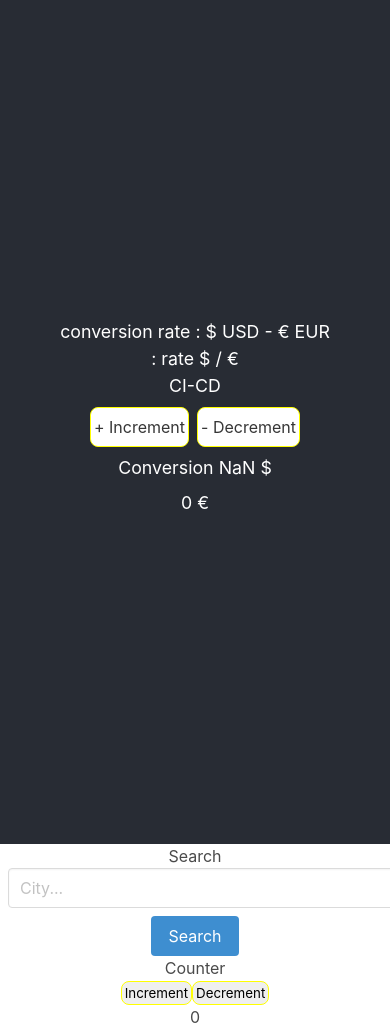
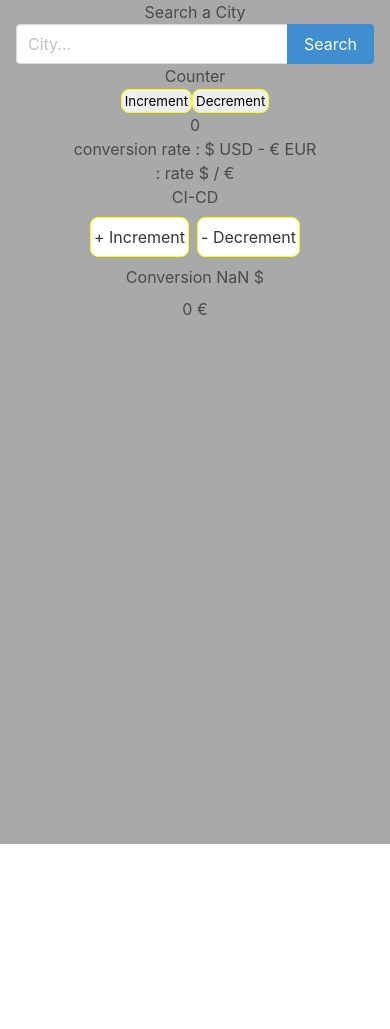
Before and after one commit to rim31/CICD-Jest, a React (Create React App) app: page / in a window 390 px wide. After the commit the page ends 844 px from the top, so only its background shows below. Built offline with nearby package versions, Linux system fonts and the light colour scheme; no server answers.

Commit message:
responsive auto finally

```diff
--- a/src/App.tsx
+++ b/src/App.tsx
@@ -19,7 +19,13 @@ function App() {
   }, [])
   return (
     <div className="App">
-      <header className="App-header">
+      {/* <header className="App-header">
+        <p className="title">Forecast demo </p>
+        <p className="subtitle">CICD, Jest, React, api </p>
+      </header> */}
+      <div style={{ backgroundColor: "darkgray", minHeight: "100vh" }}>
+        <Forecast />
+        <Counter />
         <h1>conversion rate : $ USD - € EUR</h1>
         <h3>{conversion ? conversion : ''} : rate $ / €</h3>
         <h2>CI-CD</h2>
@@ -38,9 +44,7 @@ function App() {
           <span id="counter-value">{counter}</span>
           <span> €</span>
         </div>
-      </header>
-      <Forecast />
-      <Counter />
+      </div>
     </div>
   );
 }
--- a/src/components/Weather/Forecast.tsx
+++ b/src/components/Weather/Forecast.tsx
@@ -52,26 +52,30 @@ export default function Forecast() {
 
   return (
     <div className="main-container">
-      <label className="text-center" >Search</label>
-      <div className="d-inline-flex">
-        <input id="search" name="search" type="text" className="search input  mx-2" placeholder="City..."
-          value={query} onChange={(e) => { setQuery(e.target.value); setLocation(e.target.value); }} onKeyPress={search} />
-        <button id="btn-search" type="button" className="button is-info mt-2 mx-2" data-dismiss="modal"
-          //onClick={(e: any) => { console.log(location); setQuery(e.target.value); }}>Search</button>
+      <label className="text-center" >Search a City</label>
+      <div className="field has-addons has-addons-centered">
+        <div className="control">
+          <input className="input" type="text" placeholder="City..." value={query}
+            onChange={(e) => { setQuery(e.target.value); setLocation(e.target.value); }} onKeyPress={search} />
+        </div>
+        <div className="control">
+          <button className="button is-info"
             onClick={(e: any) => { console.log(location); clickSearch(location); }}>Search</button>
         </div>
-      {isLoading ? (
-        <div>Loading ...</div>
+      </div>
+      {
+        isLoading ? (
+          <progress className="progress is-small is-primary" max="100">loading</progress>
         ) : (
             weather.main && (
               <div className="city">
-              <h1>{moment().format("dddd, MMMM Do YYYY")}</h1>
-              <h2 className="city-name">
-                <span>{weather.name}</span>
-                <sup>{weather.sys.country} {countryToFlag(weather.sys.country)}</sup>
-              </h2>
-              <div className="city-temp">
-                <p>Now {Math.round(weather.main.temp)}<sup>°C</sup></p>
+                <p className="subtitle">{moment().format("dddd, MMMM Do YYYY")}</p>
+                <p className="city-name">
+                  <span className="title">{weather.name}</span>
+                  <sup className="title">{weather.sys.country} {countryToFlag(weather.sys.country)}</sup>
+                </p>
+                <div className="city-temp ">
+                  <p className="title">Now {Math.round(weather.main.temp)}<sup>°C</sup></p>
                 </div>
                 <div className="info">
                   <img className="city-icon" src={`https://openweathermap.org/img/wn/${weather.weather[0].icon}@2x.png`} alt={weather.weather[0].description} />
@@ -80,7 +84,8 @@ export default function Forecast() {
                 <SevenDays weatherSevenDays={weatherSevenDays} />
               </div>
             )
-        )}
-    </div>
           )
       }
+    </div >
+  )
+}
--- a/src/components/Weather/SevenDays.tsx
+++ b/src/components/Weather/SevenDays.tsx
@@ -7,19 +7,21 @@ export default function SevenDays(props: any) {
   let state: any = props.weatherSevenDays;
   // React.useEffect(() => { console.log("hour", state.data.hourly) }, [state.data])
   return (
-    <div>
-      <div className="ml-1 mr-1" style={{ display: "flex", flexWrap: "nowrap", overflowX: "auto" }}>
+    <div className="block">
+      <div className="ml-1 mr-1" style={{
+        display: "flex", flexWrap: "nowrap", overflowX: "auto", boxSizing: "border-box", whiteSpace: "break-spaces", flexDirection: "row",
+      }}>
         {
           state.data && (
             state.data.hourly.map((day: any, i: number) =>
-              <div key={i} className="ml-1 mr-1" style={{ flex: "0 0 auto", padding: "0px 2px 0px 2px" }}>
-                < div style={{ backgroundColor: "grey", width: '110px', borderRadius: "8px" }}>
+              <div key={i} className="ml-1 mr-1" style={{ flex: "0 0 auto", padding: "0px 2px 0px 2px", justifyContent: "center" }}>
+                < div style={{ backgroundColor: "aquamarine", width: '110px', minHeight: "204px", borderRadius: "8px" }}>
                   <div className="city-temp">
                     {Math.round(day.temp)}<sup>°C</sup>
                   </div>
                   <div className="info">
                     <img className="city-icon" src={`https://openweathermap.org/img/wn/${day.weather[0].icon}@2x.png`} alt={day.weather[0].description} />
-                    <p style={{ color: "whitesmoke" }}>{day.weather[0].description}</p>
+                    <p style={{ color: "grey" }}>{day.weather[0].description}</p>
                   </div>
                   <p style={{ fontSize: "1rem", }}>{moment().add(i, 'hours').format("LT")}</p>
                 </div>
@@ -29,12 +31,11 @@ export default function SevenDays(props: any) {
         }
       </div >
       <h1>7 days </h1>
-      <div className="ml-1 mr-1" style={{ display: "flex", flexWrap: "nowrap", overflowX: "auto", justifyContent: "center" }}>
-
+      <div className="box columns">
         {
           state.data && (
-            state.data.daily.map((day: any, i: number) => <div key={i} className="d-inline-flex ml-1 mr-1">
-              <div style={{ backgroundColor: "turquoise", width: '110px', borderRadius: "8px", padding: "0px 2px 0px 2px" }}>
+            state.data.daily.map((day: any, i: number) => <div key={i} className="column d-inline-flex ml-1 mr-1">
+              <div style={{ backgroundColor: "turquoise", width: 'auto', height: "300px", borderRadius: "8px", padding: "0px 2px 0px 2px" }}>
                 <div className="city-temp">
                   {Math.round(day.temp.day)}<sup>°C</sup>
                 </div>
```
Lines whose indentation alone changed are shown as unchanged.
